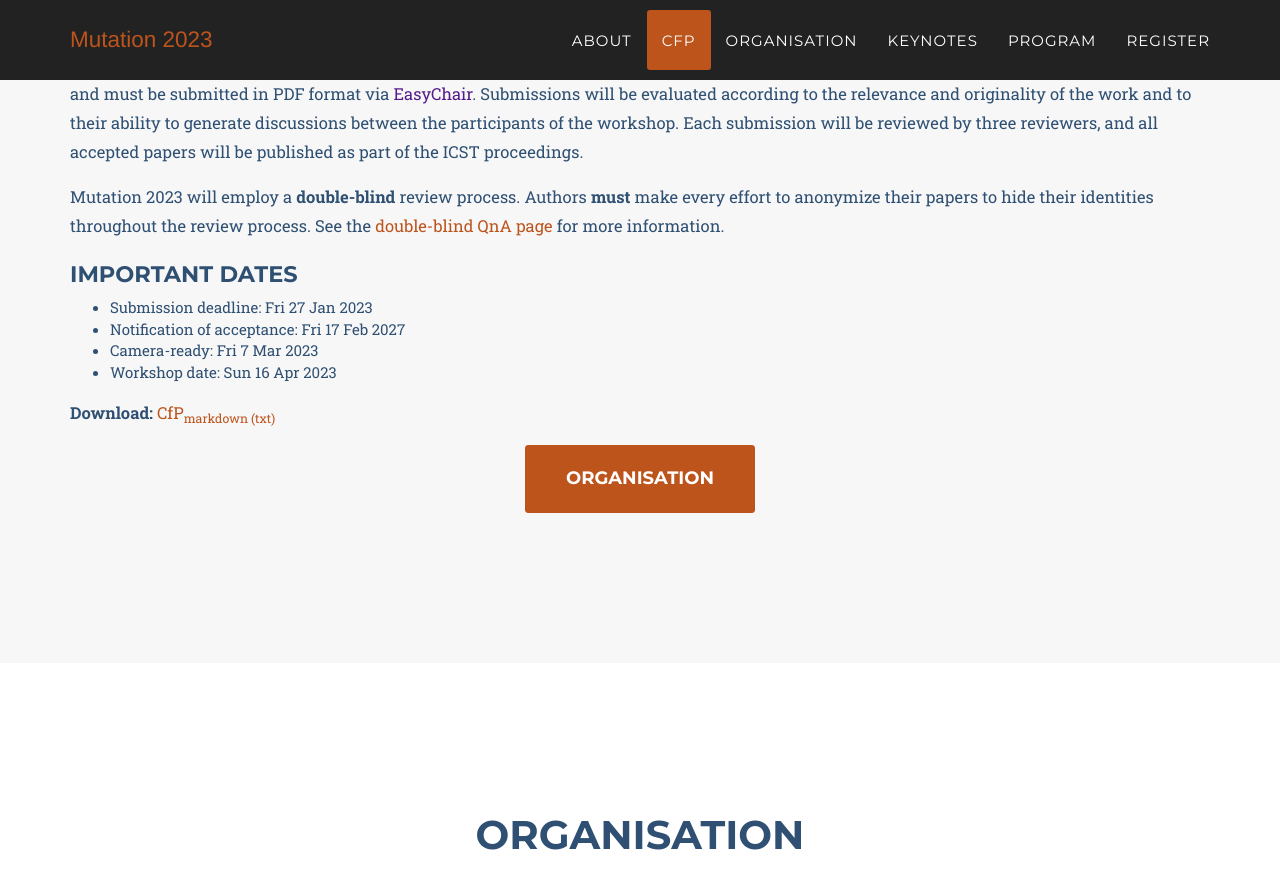
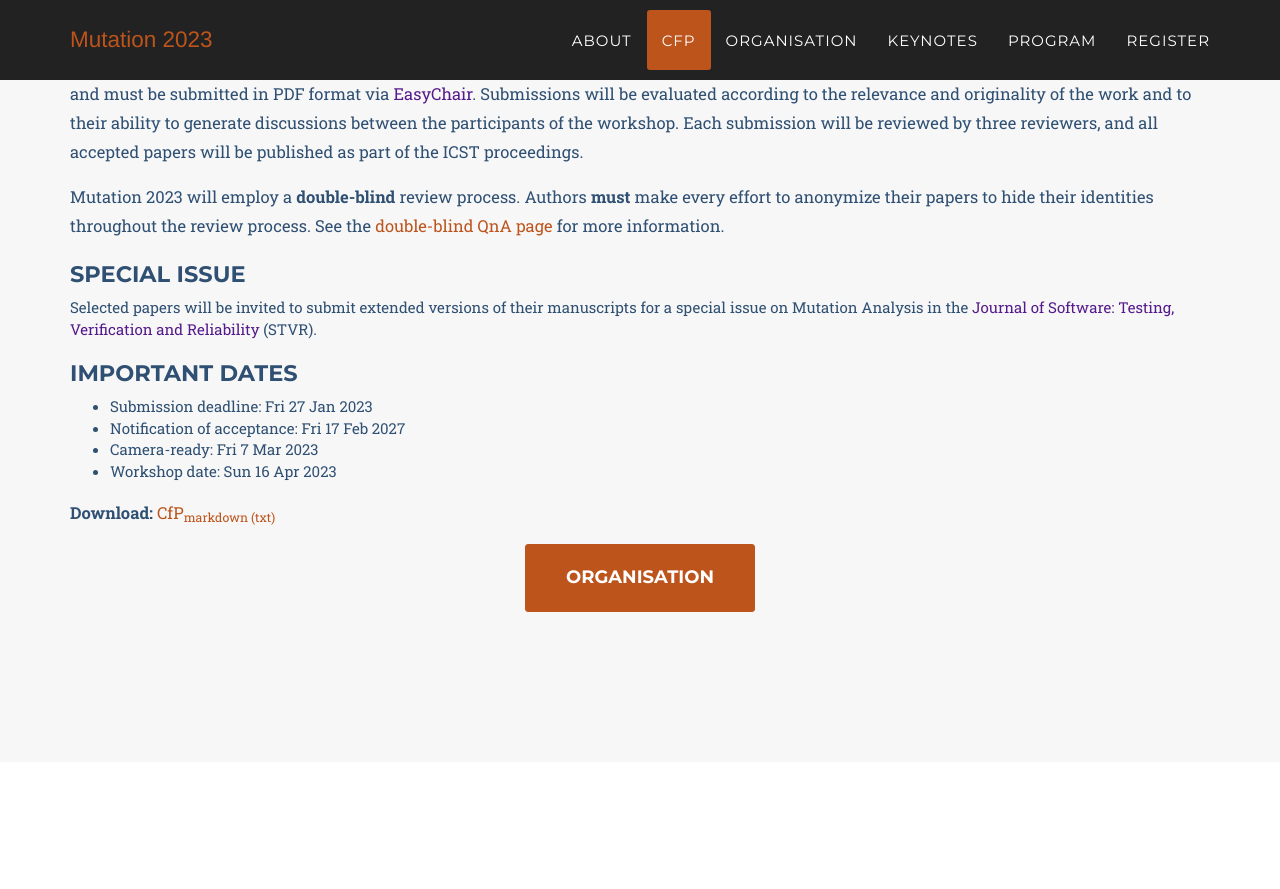
Before and after one commit to mutation-workshop/2024, a Jekyll site: the page built from index.html, in a window 1280 px wide and 900 px high, scrolled down 2582 px. Shown: the top 889 px of the window. Built offline with Jekyll 4.4.1, drawn with Linux system fonts in a browser that asks for light colours; some web fonts are replaced.

Commit message:
special issue info added to CfP.

```diff
--- a/_includes/data/call.html
+++ b/_includes/data/call.html
@@ -65,6 +65,9 @@ Authors <b>must</b> make every effort to anonymize their papers to hide their id
 See the <a href="https://conf.researchr.org/track/icst-2023/icst-2023-papers#Submitting-to-ICST2023-Q-A">double-blind QnA page</a> for more information.
 </span></p>
 
+<h2>Special Issue</h2>
+Selected papers will be invited to submit extended versions of their manuscripts for a special issue on Mutation Analysis in the <a href="https://onlinelibrary.wiley.com/journal/10991689"><span style='color:#551A8B'>Journal of Software: Testing, Verification and Reliability</span></a> (STVR).
+
 <h2>Important Dates </h2>
   <ul type=disc>
     <li><span>Submission deadline: Fri 27 Jan 2023</li>
```
